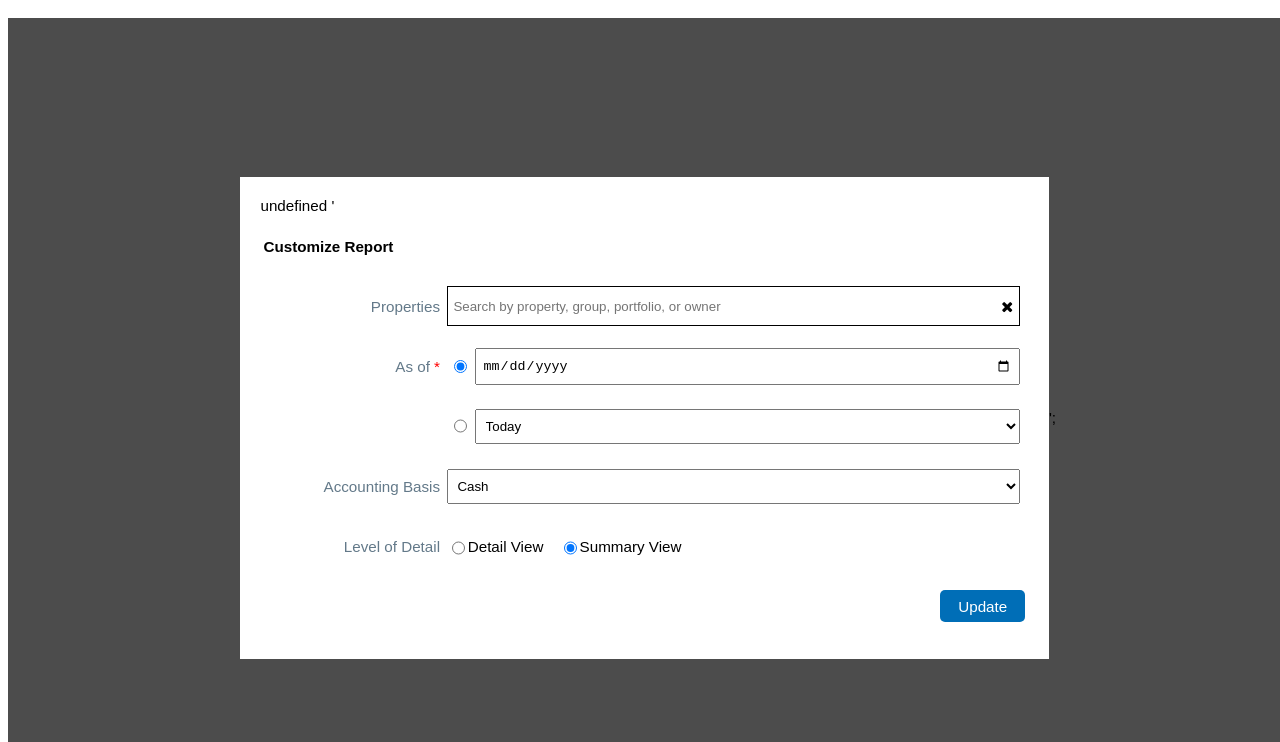
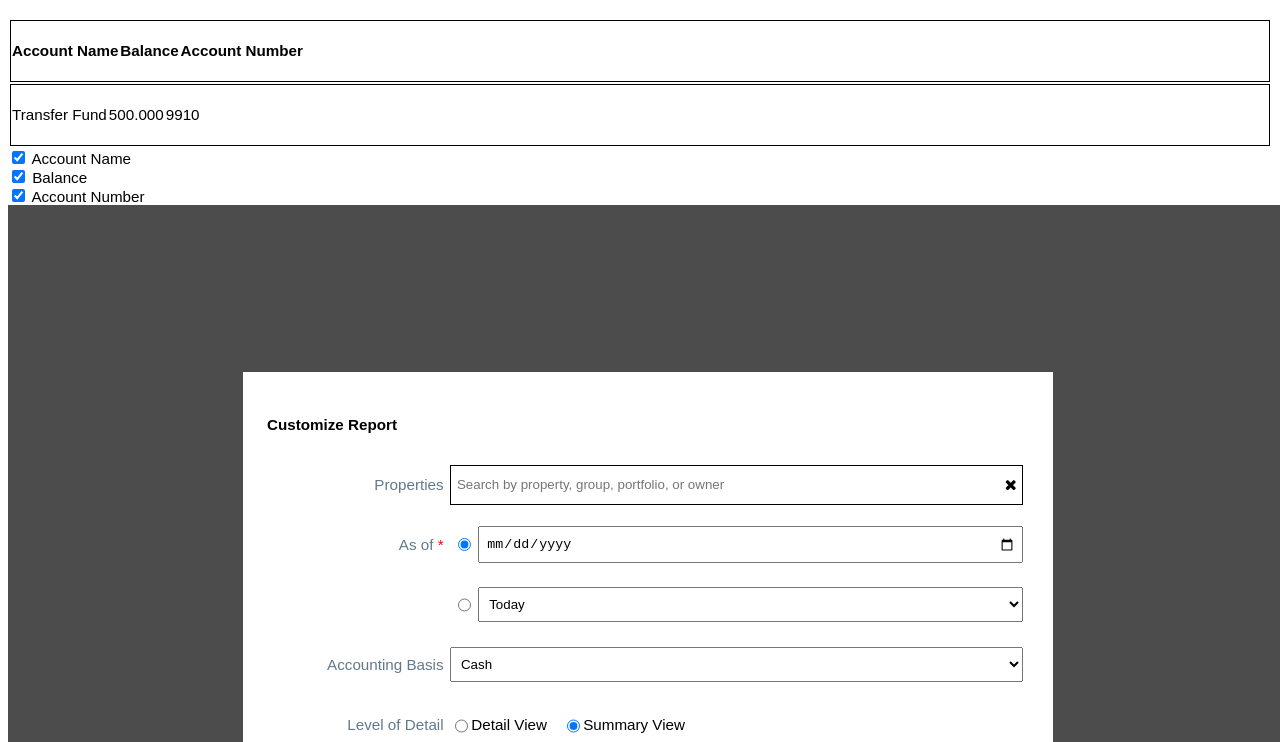
Before and after one commit to aaaalexlam/appfolio_remap, a plain HTML site: page report/balanceSheet/balanceSheet.html in a window 1280 px wide. Shown: the part 58-800 px from the top of the page. Drawn offline with Linux system fonts and the light colour scheme; files whose address does not match are found by name.

Commit message:
- update report components

```diff
--- a/report/balanceSheet/balanceSheet.html
+++ b/report/balanceSheet/balanceSheet.html
@@ -1,5 +1,6 @@
 <!DOCTYPE html>
 <html lang="en">
+
 <head>
     <meta charset="UTF-8">
     <meta name="viewport" content="width=device-width, initial-scale=1.0">
@@ -9,15 +10,49 @@
     <link rel="stylesheet" href="../components/asOf/asOf.css">
     <link rel="stylesheet" href="../components//levelOfDetail/levelOfDetail.css">
     <link rel="stylesheet" href="https://cdnjs.cloudflare.com/ajax/libs/font-awesome/4.7.0/css/font-awesome.min.css">
-
     <title>Balance Sheet</title>
 </head>
+
 <body>
     <h1>Balance Sheet</h1>
+
+    <div id="report_table">
+        <table>
+            <thead>
+                <tr id="report_table_header">
+                    <th>Account Name</th>
+                    <th>Balance</th>
+                </tr>
+            </thead>
+            <tbody id="report_table_body">
+                <tr>
+                    <td>Transfer Fund</td>
+                    <td>500.000</td>
+                    <td id="report_table_body_accountNumber">9910</td>
+                </tr>
+            </tbody>
+        </table>
+    </div>
+
+    <div id="search_checkboxes">
+        <div>
+            <label>
+                <input type="checkbox" name="" id="search_checkboxes_accountName" checked>
+                <span>Account Name</span>
+            </label>
+        </div>
+        <div>
+            <label>
+                <input type="checkbox" name="" id="search_checkboxes_balance" checked>
+                <span>Balance</span>
+            </label>
+        </div>
+    </div>
 
     <div id="modal">
 
     </div>
+
 
     <script src="../components/comon/componentRouter.js"></script>
     <script src="../components/properties/propertiesComponent.js"></script>
@@ -25,8 +60,9 @@
     <script src="../components/accountingBasis/accountingBasisComponent.js"></script>
     <script src="../components/levelOfDetail/levelOfDetailComponent.js"></script>
     <script src="../components/comon/reportComponent.js"></script>
-    <script src="balanceSheet.js" ></script>
+    <script src="balanceSheet.js"></script>
     <script src="../components/properties//properties.js"></script>
 
 </body>
+
 </html>
--- a/report/balanceSheet/balanceSheet.js
+++ b/report/balanceSheet/balanceSheet.js
@@ -1,24 +1,96 @@
 const balanceSheetObject = window.reportComponent.data.find(item => item.hasOwnProperty('balanceSheet'));
 const columns = balanceSheetObject.balanceSheet.columns;
-const customization = balanceSheetObject.balanceSheet.customization
-let customizationComponents = "";
+const customization = balanceSheetObject.balanceSheet.customization;
 
-const propertiesElement = document.getElementById("modal");
-propertiesElement.classList.add("modal");
+generateCustomizationForm();
+generateSearchCheckBoxes();
 
 
-customizationComponents += '<div class="custom_search_container"> <table> <tr> <th>Customize Report</th> <th></th> </tr>';
+function generateCustomizationForm() {
+    const propertiesElement = document.getElementById("modal");
+    propertiesElement.classList.add("modal");
+    let customizationComponents = '';
+    customizationComponents += `
+        <div class="custom_search_container">
+            <table>
+                <tr>
+                    <th>Customize Report</th>
+                </tr>
+        `;
+    customization.forEach(key => {
+        const html = getComponentByKey(key);
+        if (html) {
+            customizationComponents += html;
+        }
+    });
 
-customization.forEach(key => {
-    console.log(key)
-    customizationComponents += getComponentByKey(key)
-});
-customizationComponents += `
+    customizationComponents +=
+        `
                 <tr class="tr-single-right">
                     <td><button id='post_form_btn' class="default_btn">Update</button></td>
                 </tr>
-            '</table></div>';
-`
+            </table>
+        </div>
+    `
+    propertiesElement.innerHTML = customizationComponents
+}
+
+function generateSearchCheckBoxes() {
+
+    let columnsContnet = '';
+    let headerComponent = '';
+
+    const searchCheckboxes = document.getElementById("search_checkboxes");
+    const reportTableHeader = document.getElementById("report_table_header");
+
+    columns.forEach(column => {
+        columnsContnet +=
+            `
+        <div>
+            <label>
+                <input type="checkbox" checked name="" id="" value=${toCamelCase(column.name)}>
+                <span>${column.name}</span>
+            </label>
+        </div>
+    `;
+
+        headerComponent += `<th id='report_table_header_${toCamelCase(column.name)}'>${column.name}</th>`;
+
+    });
+    searchCheckboxes.innerHTML += columnsContnet;
+    reportTableHeader.innerHTML += headerComponent;
+}
 
 
-propertiesElement.innerHTML = customizationComponents
+const checkboxes = document.querySelectorAll('#search_checkboxes input[type="checkbox"]');
+checkboxes.forEach((checkbox, index) => {
+    checkbox.addEventListener('click', () => {
+
+        if (checkbox.checked) {
+            showColumn(checkbox.value);
+        } else {
+            hideColumn(checkbox.value);
+        }
+
+    });
+});
+
+function hideColumn(key) {
+    document.getElementById(`report_table_header_${key}`).style.display = 'none';
+    document.getElementById(`report_table_body_${key}`).style.display = 'none';
+}
+
+function showColumn(key) {
+    document.getElementById(`report_table_header_${key}`).style.display = 'block';
+    document.getElementById(`report_table_body_${key}`).style.display = 'block';
+}
+
+function toCamelCase(label) {
+    return label
+        .toLowerCase()
+        .split(' ')
+        .map((word, index) =>
+            index === 0 ? word : word.charAt(0).toUpperCase() + word.slice(1)
+        )
+        .join('');
+}
--- a/report/components/comon/root.css
+++ b/report/components/comon/root.css
@@ -26,3 +26,15 @@
     font-weight: 400;
     font-size:1rem;
 }
+
+#search_column{
+    width: 20vw;
+    border: 1px solid;
+}
+
+#search_column label {
+    cursor: pointer;
+}
+#report_table tr {
+    border: 1px solid
+}
```
Also changed, not shown: report/blanace_sheet/customSearch.html (+0 -1 lines), data/report_component.json, report/balanceSheet/report.css (added), report/components/comon/reportComponent.js.
